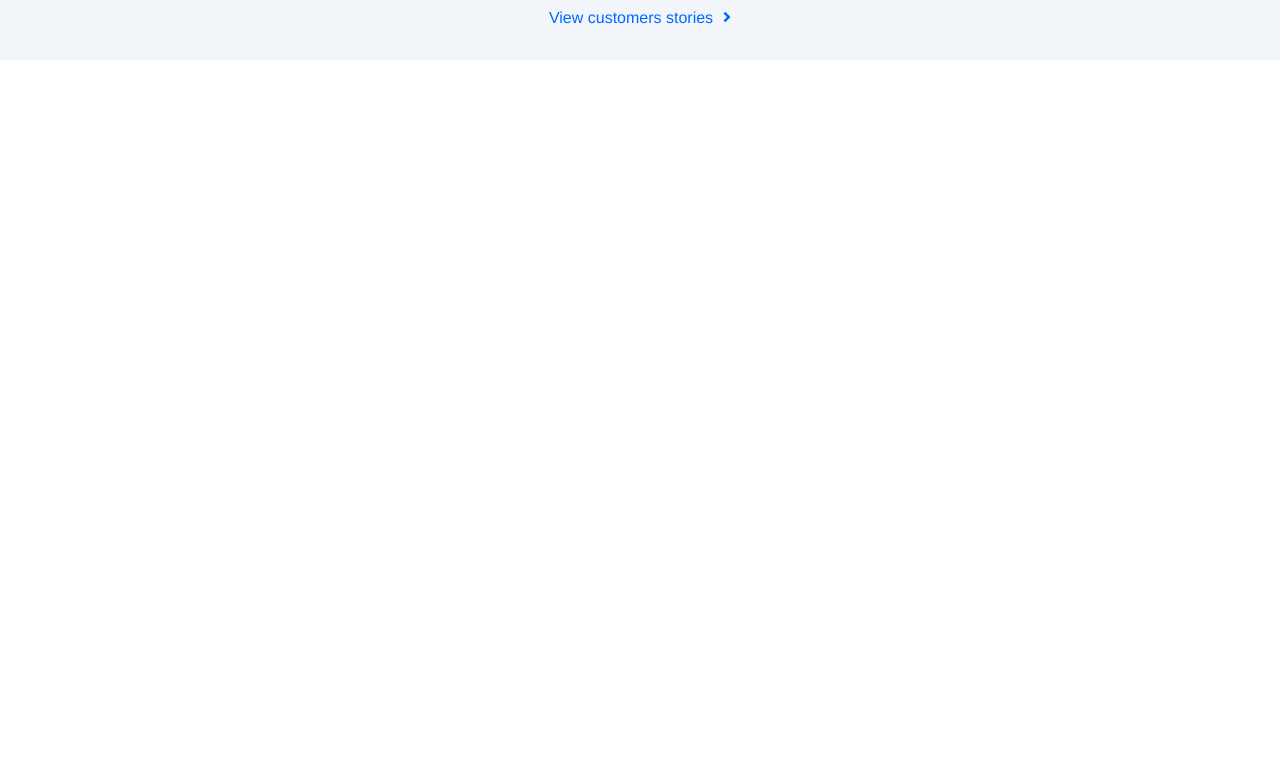
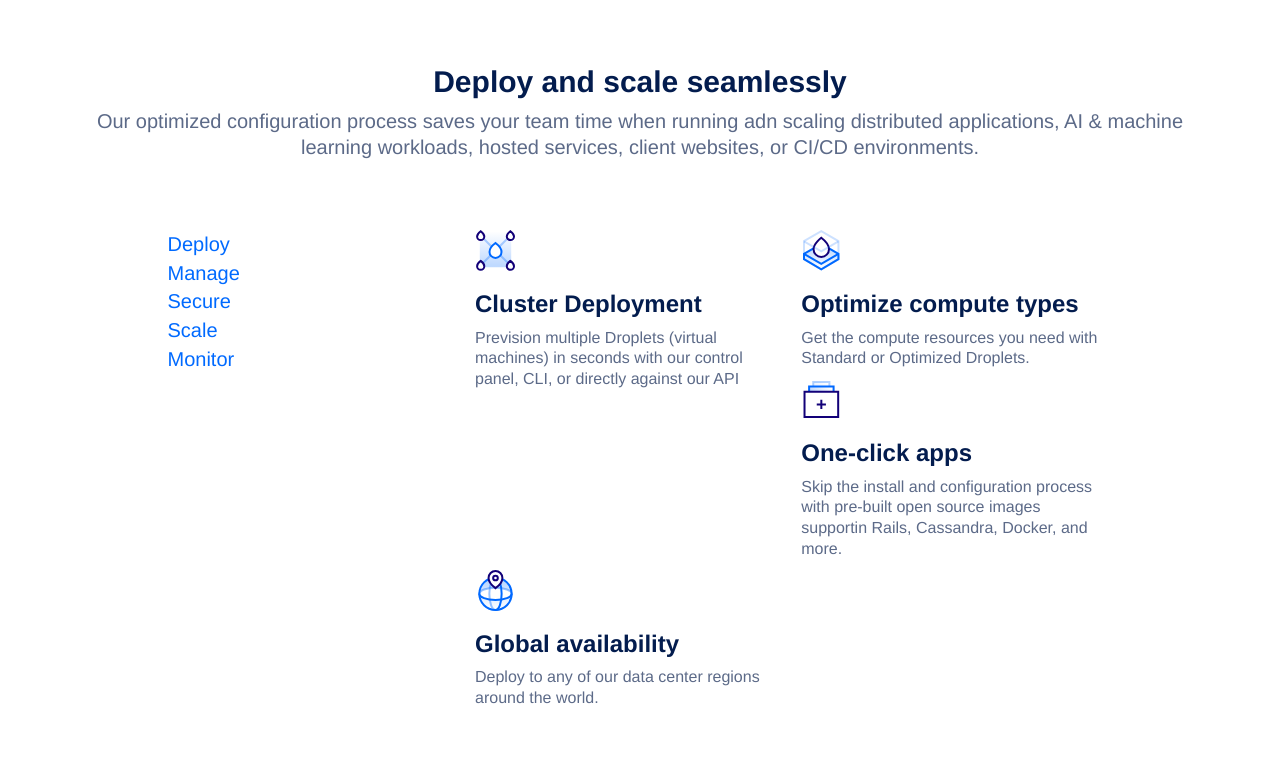
Before and after one commit to danibr1/html-css-digitalocean, a plain HTML site: page index.html in a window 1280 px wide. Shown: the part 882-1651 px from the top of the page. Before the commit the page ends 942 px from the top, so only its background shows below. Drawn offline with nearby package versions, Linux system fonts and the light colour scheme.

Commit message:
configuration sec. completed

```diff
--- a/index.html
+++ b/index.html
@@ -89,10 +89,10 @@
                     </div>
                     <!-- Create account -->
                     <div class="col-xs-12 col-sm-5">
-                        <div class="account pt-50 pb-30 txt-center bold bg-white">
-                            <h2> Deploy your app in seconds.</h2>
+                        <div class="account txt-center bold bg-white">
+                            <h2 class> Deploy your app in seconds.</h2>
                             <h2 class="txt-blue">Get started now.</h2>
-                            <form class="pxy-15">
+                            <form>
                                 <div class="form-group">
                                   <input type="email" class="form-control" id="exampleInputEmail1" placeholder="Email">
                                 </div>
@@ -100,7 +100,7 @@
                                   <input type="password" class="form-control" id="exampleInputPassword1" placeholder="Password">
                                 </div>
                                 <button type="submit" class="btn btn-default btn-account bold block width-100 mb-15">Create your account</button>
-                                <button type="submit" class="btn btn-default btn-google bold block width-100 position-relative">
+                                <button type="submit" class="btn btn-default btn-google bold block width-100 position-relative mb-15">
                                     <span>
                                         <img class="img-google position-absolute" src="./img/google-icon.png" alt="google">
                                     </span>
@@ -155,7 +155,71 @@
                 <a href="#">View customers stories<i class="fas fa-angle-right ml-10"></i></a>
             </div>
         </section>
+        <!-- CONFIGURATION -->
+        <section class="configuration pt-80 pb-50">
+            <div class="container">
+                <div class="title txt-center mb-70">
+                    <h2 class="fs-33">Deploy and scale seamlessly</h2>
+                    <p class="fs-20">Our optimized configuration process saves your team time when running adn scaling distributed applications, AI & machine learning workloads, hosted services, client websites, or CI/CD environments.</p>
+                </div>
+                <div class="row">
+                    <div class="col-xs-12 col-sm-3 col-sm-offset-1">
+                        <!-- Aside menu -->
+                        <aside class="mb-30">
+                            <ul class="fs-20 mb-30">
+                                <li>
+                                    <a href="#">Deploy</a>
+                                </li>
+                                <li>
+                                    <a href="#">Manage</a>
+                                </li>
+                                <li>
+                                    <a href="#">Secure</a>
+                                </li>
+                                <li>
+                                    <a href="#">Scale</a>
+                                </li>
+                                <li>
+                                    <a href="#">Monitor</a>
+                                </li>
+                            </ul>
+                        </aside>
+                    </div>
+                    <!-- Plus -->
+                    <div class="col-xs-12 col-sm-7">
+                        <div class="col-xs-12 col-sm-6">
+                            <div class="plus">
+                                <img src="./img/cluster-deploy.svg" alt="cluster deploy">
+                                <h3>Cluster Deployment</h3>
+                                <p>Prevision multiple Droplets (virtual machines) in seconds with our control panel, CLI, or directly against our API</p>
+                            </div>
+                        </div>
+                        <div class="col-xs-12 col-sm-6">
+                            <div class="plus">
+                                <img src="./img/optimized-compute.svg" alt="optimized compute types">
+                                <h3>Optimize compute types</h3>
+                                <p>Get the compute resources you need with Standard or Optimized Droplets.</p>
+                            </div>
+                        </div>
+                        <div class="col-xs-12 col-sm-6">
+                            <div class="plus">
+                                <img src="./img/one-click.svg" alt="one click apps">
+                                <h3>One-click apps</h3>
+                                <p>Skip the install and configuration process with pre-built open source images supportin Rails, Cassandra, Docker, and more.</p>
+                            </div>
+                        </div>
+                        <div class="col-xs-12 col-sm-6">
+                            <div class="plus">
+                                <img src="./img/global.svg" alt="global availability">
+                                <h3>Global availability</h3>
+                                <p>Deploy to any of our data center regions around the world.</p>
+                            </div>
+                        </div>
 
+                </div>
+            </div>
+        </section>
+        <!-- SLIDES -->
     </main>
 </body>
 </html>
```
